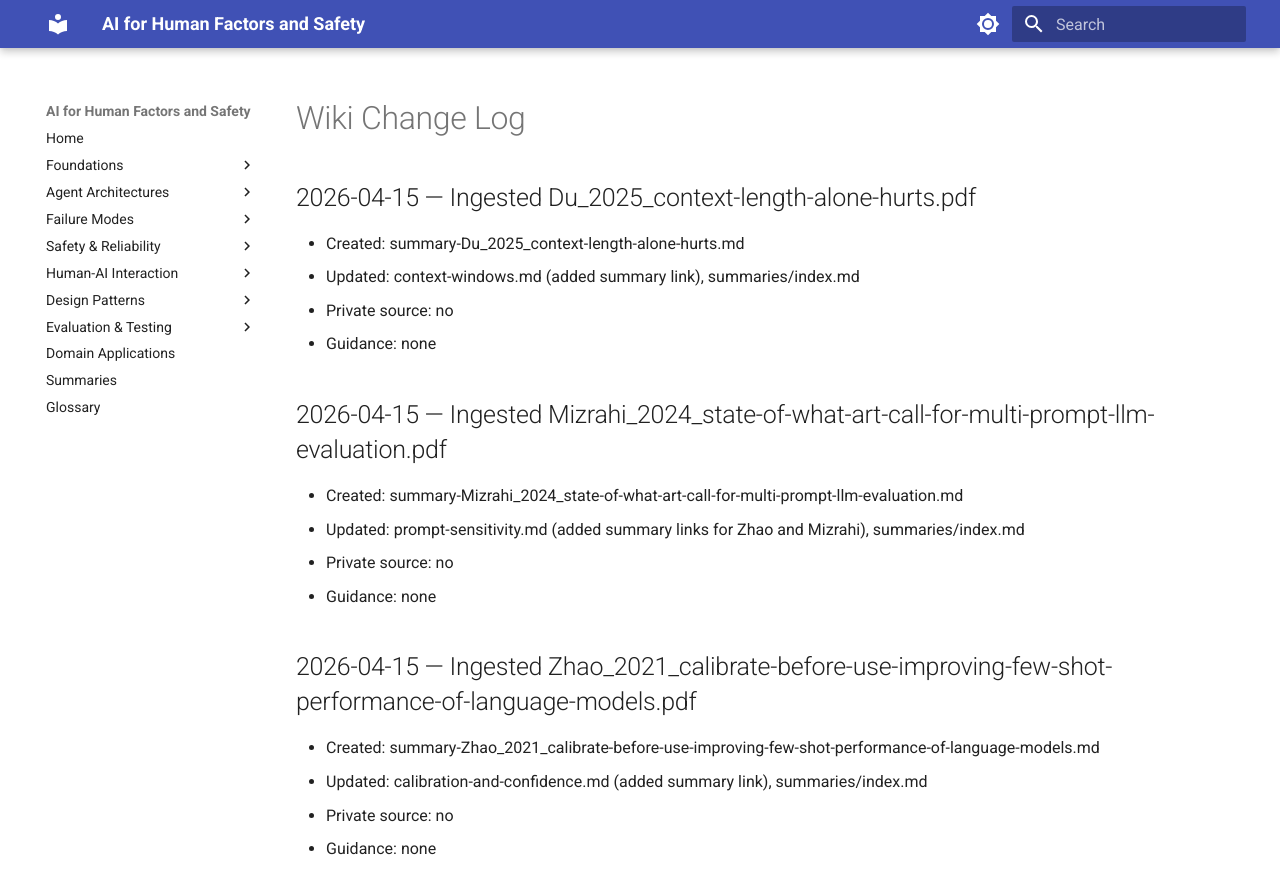
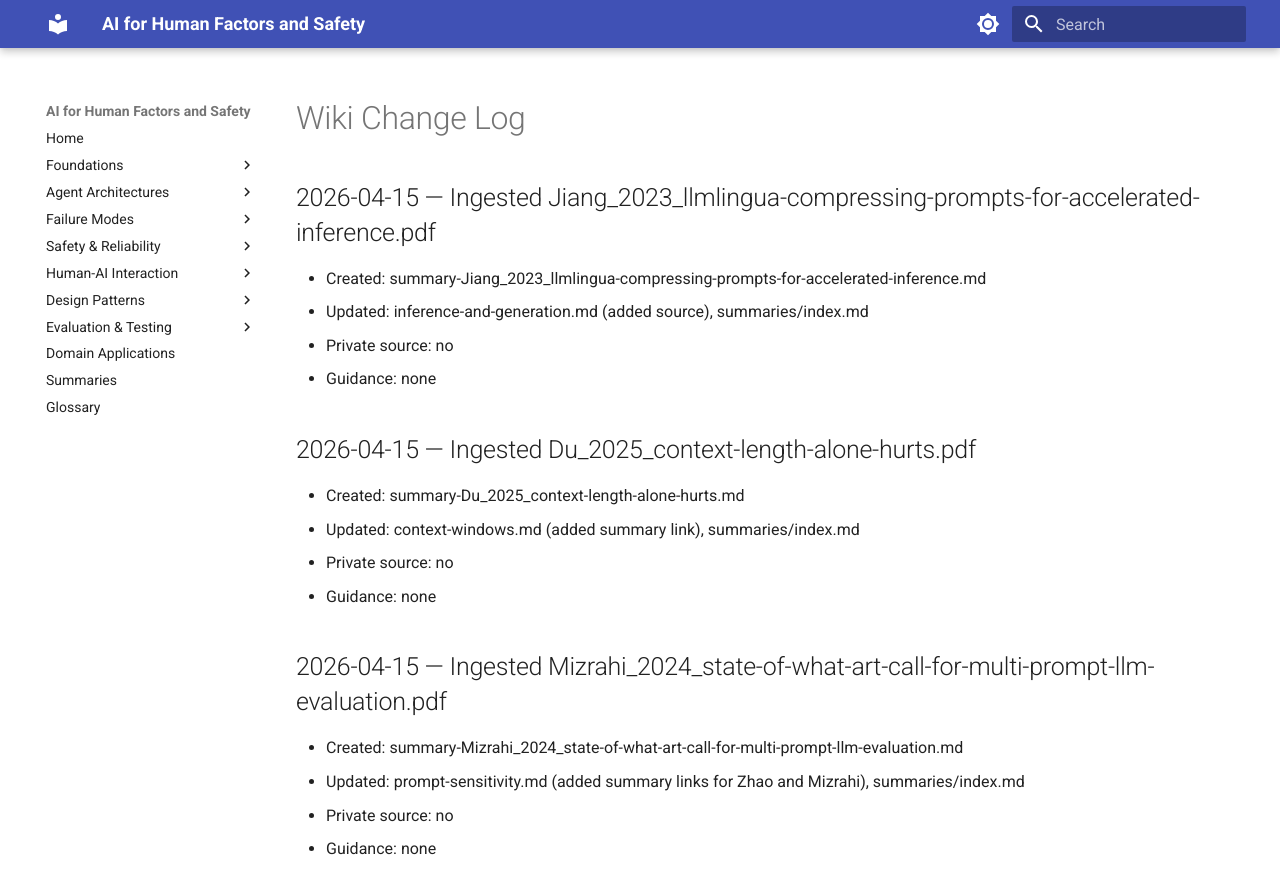
Before and after one commit to michaelhil/ai-human-factors-wiki, an MkDocs documentation site: the page built from wiki/log.md, in a window 1280 px wide and 900 px high. Shown: the top 894 px of the window. Built offline with MkDocs 1.6.1 and Material for MkDocs 9.7.7, drawn with Linux system fonts in a browser that asks for light colours.

Commit message:
Ingest Jiang 2023 (LLMLingua prompt compression)
- 20x prompt compression with 1.5-point loss; perplexity-guided token removal
- Connects to Du 2025: shorter context may improve quality as well as latency
- 62/78 references ingested

Co-Authored-By: Claude Opus 4.6 (1M context) <noreply@anthropic.com>

```diff
--- a/wiki/log.md
+++ b/wiki/log.md
@@ -1,4 +1,10 @@
 # Wiki Change Log
+
+## 2026-04-15 — Ingested Jiang_2023_llmlingua-compressing-prompts-for-accelerated-inference.pdf
+- Created: summary-Jiang_2023_llmlingua-compressing-prompts-for-accelerated-inference.md
+- Updated: inference-and-generation.md (added source), summaries/index.md
+- Private source: no
+- Guidance: none
 
 ## 2026-04-15 — Ingested Du_2025_context-length-alone-hurts.pdf
 - Created: summary-Du_2025_context-length-alone-hurts.md
```
Also changed, not shown: wiki/foundations/inference-and-generation.md (+1 -0 lines), wiki/summaries/index.md (+4 -0 lines), wiki/summaries/summary-Jiang_2023_llmlingua-compressing-prompts-for-accelerated-inference.md (added, +49 -0 lines).
